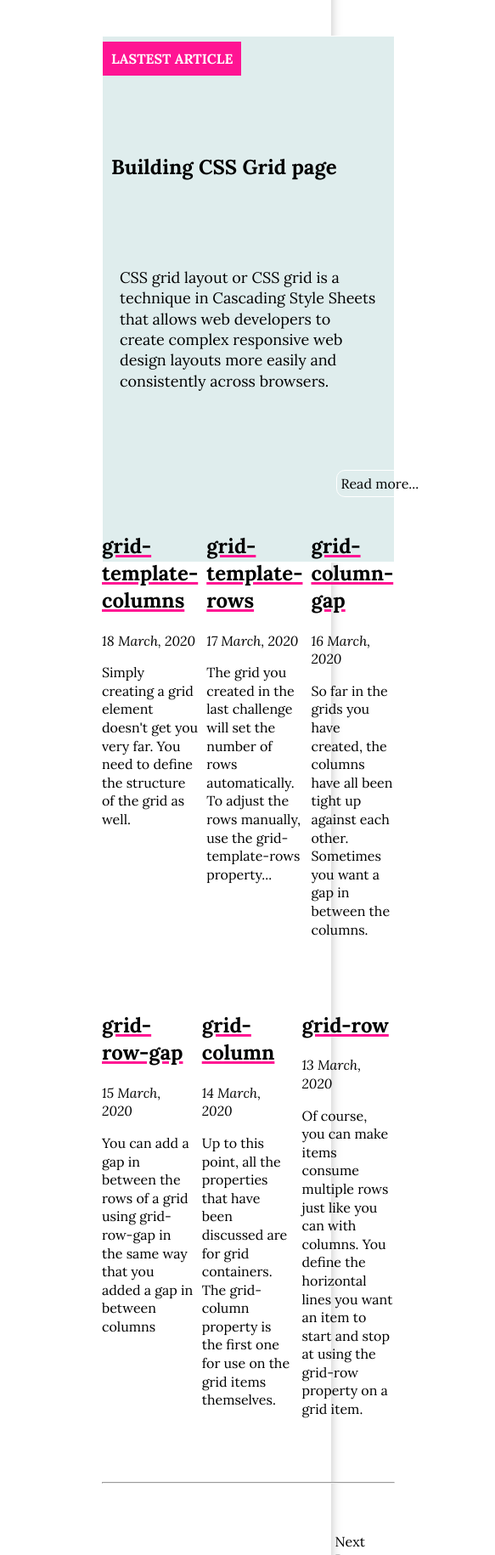
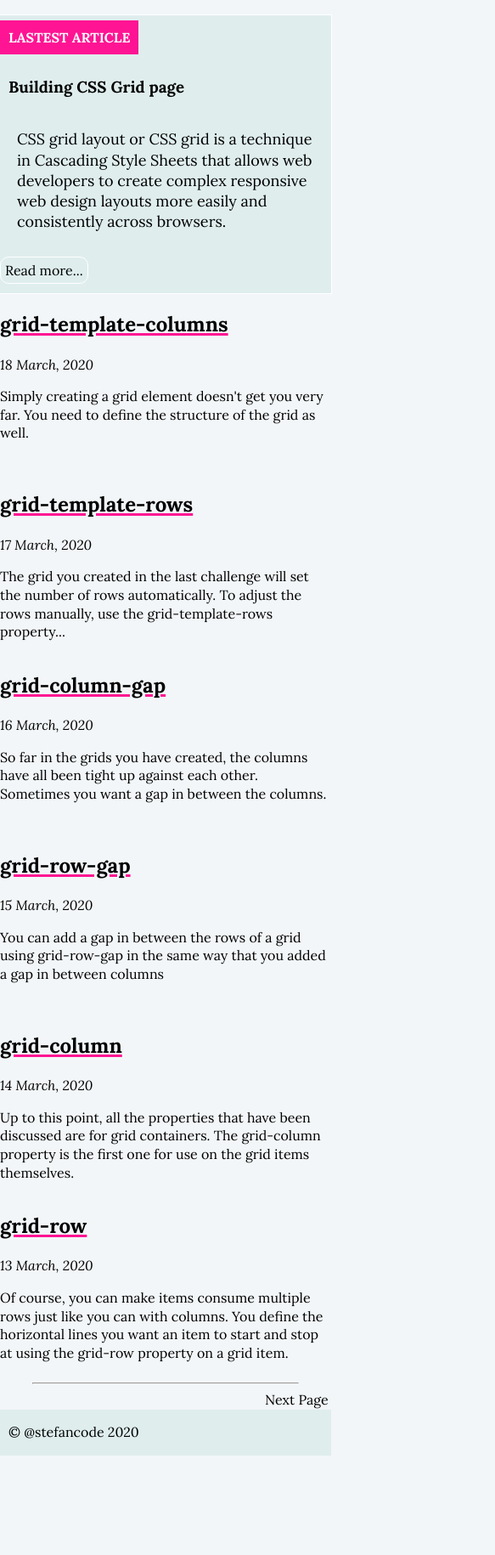
Before and after one commit to stankovics/CSSGridBlogHomePg, a plain HTML site: page index.html in a window 390 px wide. Shown: the part 170-2000 px from the top of the page at 85% size, 583 px wide, since content can reach past the window. After the commit the page ends 1883 px from the top, so only its background shows below. Drawn offline with Linux system fonts and the light colour scheme.

Commit message:
Updated CSS Grid Blog home page
+changed lastest post
+media queries

```diff
--- a/index.html
+++ b/index.html
@@ -5,9 +5,9 @@
         <title>CSS Grid Layout</title>
         <link rel="stylesheet" href="style.css">
         <link href="https://fonts.googleapis.com/css?family=Lora:400,400i,700" rel="stylesheet"> <!--Font Lora-->
-        <link rel="stylesheet" href="https://cdnjs.cloudflare.com/ajax/libs/font-awesome/4.7.0/css/font-awesome.min.css">
+        <link rel="stylesheet" href="https://cdnjs.cloudflare.com/ajax/libs/font-awesome/4.7.0/css/font-awesome.min.css"> <!--FontAwesome for twitter icon  -->
     </head>
-    <body class="wrapper">
+    <body>
         <header class="heading">
             <div class="logo">
                 <h2> CSS {@stefancode}</h2>
@@ -17,7 +17,7 @@
             <a href="#"><i class="fa fa-twitter"></i></a>
 
         </header>
-        <main>
+        <article class="contentarea">
             <!-- <div class="lastpost">-->
              <section class="lpost">
 
@@ -29,57 +29,59 @@
 
          </section>
           <!-- </div>-->
-         <secton class="firstline">
 
-                <div class="bpost">
+             <section class="fline">
+                 <secton class="bpost firstbp">
                      <h2><a href="#">grid-template-columns</a></h2>
                      <p class="pdate">18 March, 2020</p>
                      <p>Simply creating a grid element doesn't get you very far. You need to define the structure of the grid as well.</p>
-                </div>
-                <div class="bpost">
+                 </secton>
+                 <secton class="bpost secondbp">
                      <h2><a href="#">grid-template-rows</a></h2>
                      <p class="pdate">17 March, 2020</p>
                      <p>The grid you created in the last challenge will set the number of rows automatically. To adjust the rows manually, use the grid-template-rows property...</p>
 
-                </div>
-                <div class="bpost">
+                 </secton>
+                 <secton class="bpost thirdbp">
                      <h2><a href="#">grid-column-gap</a></h2>
                      <p class="pdate">16 March, 2020</p>
                      <p>So far in the grids you have created, the columns have all been tight up against each other. Sometimes you want a gap in between the columns. </p>
 
-                </div>
+                 </secton>
+                </section>
 
-         </secton>
-            <section class="secondline">
-                <div class="bpost">
+                <section class="sline">
+                 <secton class="bpost fourthbp">
                      <h2><a href="#">grid-row-gap</a></h2>
                      <p class="pdate">15 March, 2020</p>
                      <p>You can add a gap in between the rows of a grid using grid-row-gap in the same way that you added a gap in between columns</p>
 
-                </div>
-                <div class="bpost">
+                 </secton>
+                 <secton class="bpost fifthbp">
                      <h2><a href="#">grid-column</a></h2>
                      <p class="pdate">14 March, 2020</p>
                      <p>Up to this point, all the properties that have been discussed are for grid containers. The grid-column property is the first one for use on the grid items themselves.
                      </p>
 
-                </div>
-                <div class="bpost">
+                 </secton>
+                 <secton class="bpost sixthbp">
                      <h2><a href="#">grid-row</a></h2>
                      <p class="pdate">13 March, 2020</p>
                      <p>Of course, you can make items consume multiple rows just like you can with columns. You define the horizontal lines you want an item to start and stop at using the grid-row property on a grid item.
                      </p>
 
-                </div>
+                 </secton>
                  </section>
-            <hr>
+                <section class="nextpg">
+                 <hr class="line">
                 <a class="pagebutton" href="#">Next Page</a>
+                </section>
 
-        </main>
+
              <footer>
                 <p>&copy; @stefancode 2020</p>
             </footer>
-
+        </article>
         </body>
 
 </html>
--- a/style.css
+++ b/style.css
@@ -4,20 +4,9 @@ body{
     line-height: 1.35;
     background:#f2f6f8;
 }
-.wrapper{
+/*Heading*/
+.heading{
     display:grid;
-    grid-template-rows: auto auto auto;
-    margin:auto;
-    box-shadow: 0 0 12px rgba(0, 0, 0, .25);
-    background: white;
-}
-/*HEADER*/
-.heading{                     /*heading*/
-  display:grid;
-  grid-template-columns: 1fr;
-  grid-auto-flow: column;
-  grid-gap:10px;
-  align-items: center;
     color:white;
     background:#1D1D26;
     padding: 10px;
@@ -36,20 +25,12 @@ body{
   .heading a i{  /* size of twitter icon*/
     font-size:30px;
   }
-/*MAIN CONTENT AREA*/
+  /*Main content area*/
   main{
     display: grid;
-  grid-template-rows: repeat(3, 1fr);
-  padding:120px;
-  grid-gap:50px; /*!!!!!GAP BETWEEN ROWS LASTEST ARTICLE AND OTHER POSTS!!!!!*/
 
   }
-/*LATEST ARTICLE AREA*/
-.lastpost{
-  display: grid;
-  grid-template-columns: auto;
-  position: relative;
-}
+  /*LATEST POST START*/
   .att{          /*LATEST ARTICLE ICON*/
 
     background-color: #FF1493;
@@ -63,10 +44,13 @@ main{
   .lpost{
     display: grid;
     grid-template-columns: 1fr;
-  width: 100%;
+    grid-area:llbp;
+    width: 70%;
     height: 120%;
     border:1px solid white;
     background-color:#DFEDED;
+    justify-self: center;
+    margin-top: 20px;
 
   }
   .lpost h1{
@@ -104,18 +88,8 @@ main{
 
 
   }
-.firstline{
-  display:grid;
-  grid-template-columns: repeat(3, 1fr);
-  grid-gap:10px;
-
-}
-.secondline{
-  display: grid;
-  grid-template-columns: repeat(3, 1fr);
-  grid-gap:10px;
-
-}
+  /*LASTEST POST END*/
+  /*BLOG POSTS START*/
   .bpost h2{
     text-decoration: underline;
     color: #FF1493;
@@ -135,10 +109,11 @@ main{
     font-style: italic;
     font-weight: lighter;
   }
-hr {
-  width: 100%;
+  /*BLOGPOST ENDS*/
+  hr {  /*HORIZONTAL LINE*/
+    width: 80%;
   }
-.pagebutton{
+  .pagebutton{  /*NEXT PAGE BUTTON*/
     margin-left: 80%;
     text-decoration: none;
     color: black;
@@ -146,11 +121,148 @@ hr {
   .pagebutton:hover{
     color: #FF1493;
   }
+/*NAMED GRID AREAS*/
+  .firstbp{ /*1ST POST UNDER LASTEST POST*/
+      grid-area:fbp;
+  }
+  .secondbp{ /*2ND POST*/
+      grid-area:sbp;
+  }
+  .thirdbp{  /*3RD POST*/
+      grid-area:tbp;
+  }
+  .fourthbp{  /*4TH POST*/
+      grid-area:ftbp;
+  }
+  .fifthbp{ /*5TH POST*/
+      grid-area:fftbp;
+  }
+  .sixthbp{ /*6TH POST*/
+      grid-area:sxbp;
+  }
+  .fline{ /*FIRST SECTION WITH 3 BLOG POSTS UNDER LASTEST POST*/
+      display:grid;
 
+      grid-area: fl;
+  }
+  .sline{ /*SECOND SECTION WITH 3 BLOG POSTS UNDER 1ST SECTION WITH 3 BLOG POSTS*/
+      display:grid;
+      grid-area:sl;
+  }
+  /*footer*/
   footer{
     display:grid;
-  background-color: #f2f6f8;
+    grid-template-columns: 1fr;
+    grid-area: f;
+    background-color: #DFEDED;
   }
   footer p{
     margin-left: 10px;
   }
+  /*next page button*/
+  .nextpage{
+      display:grid;
+      grid-area:np;
+
+  }
+
+/*DISPLAY SETTINGS*/
+/*large screens*/
+@media(min-width:1025px){
+.heading{  /*heading*/
+    grid-template-columns: 1fr;
+    grid-auto-flow: column;
+    grid-gap:10px;
+    align-items: center;
+
+}
+.contentarea{ /*wrapper, everything under header to the footer*/
+    display: grid;
+    grid-template-rows: 1fr 1fr 1fr auto auto;
+    grid-template-areas: "llbp"
+                        "fl"
+                        "sl"
+                        "np"
+                        "f";
+    grid-gap:50px;
+}
+
+.fline{ /*first section with first 3 blog posts*/
+    grid-template-columns: repeat(3, 1fr);
+    grid-template-areas: "fbp sbp tbp";
+    grid-gap:40px;
+    margin-top: 20px;
+}
+.firstbp{ /*moving 1st post in 1st row 20 px from left side*/
+    padding-left:20px;
+}
+.fourthbp{  /*moving 1st post in 2nd row 20px from left side*/
+    padding-left:20px;
+}
+.sline{ /*second section with 3 blog posts*/
+    grid-template-columns: repeat(3, 1fr);
+    grid-template-areas: "ftbp fftbp sxbp";
+    grid-gap:40px;
+}
+
+
+}
+/*Tablets*/
+@media(min-width:768px) and (max-width:1024px){
+    .heading{
+        grid-template-columns: 1fr;
+        grid-auto-flow: column;
+        grid-gap:10px;
+        align-items: center;
+
+    }
+    .fline{
+        grid-template-columns: repeat(3, 1fr);
+        grid-template-areas: "fbp sbp tbp";
+        grid-gap:40px;
+    }
+    .firstbp{
+        padding-left:20px;
+    }
+    .fourthbp{
+        padding-left:20px;
+    }
+    .sline{
+        grid-template-columns: repeat(3, 1fr);
+        grid-template-areas: "ftbp fftbp sxbp";
+        grid-gap:40px;
+    }
+    .lpost{
+        width: 100%;
+    }
+
+}
+/*smartphones*/
+@media(min-width:120px) and (max-width:767px){
+    .heading{
+        grid-template-rows:45% auto ;
+
+    }
+   .fline{
+       grid-template-rows: repeat(3, 1fr);
+       grid-template-areas:"fbp"
+                           "sbp"
+                           "tbp" ;
+   }
+   .sline{
+       grid-template-rows: repeat(3, 1fr);
+       grid-template-areas:"ftbp"
+                           "fftbp"
+                           "sxbp";
+   }
+   .readmorebutton{ /*placing lastest blog post read more button on left side on the smallest screens */
+    position: relative;
+    left: auto;
+   }
+   .pagebutton{
+       display: inline-block;
+   }
+   .lpost{
+    width: 100%;
+}
+}
```
Lines whose indentation alone changed are shown as unchanged.
